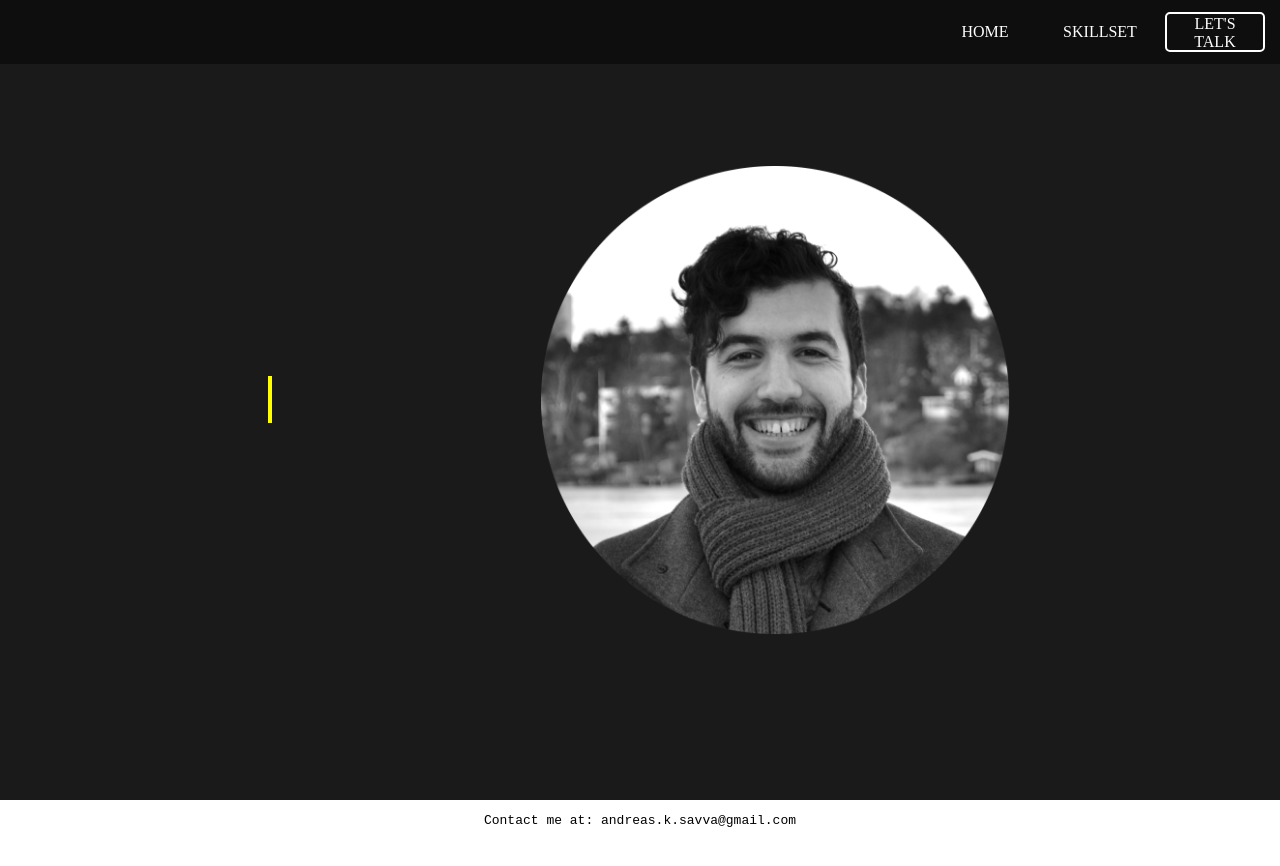
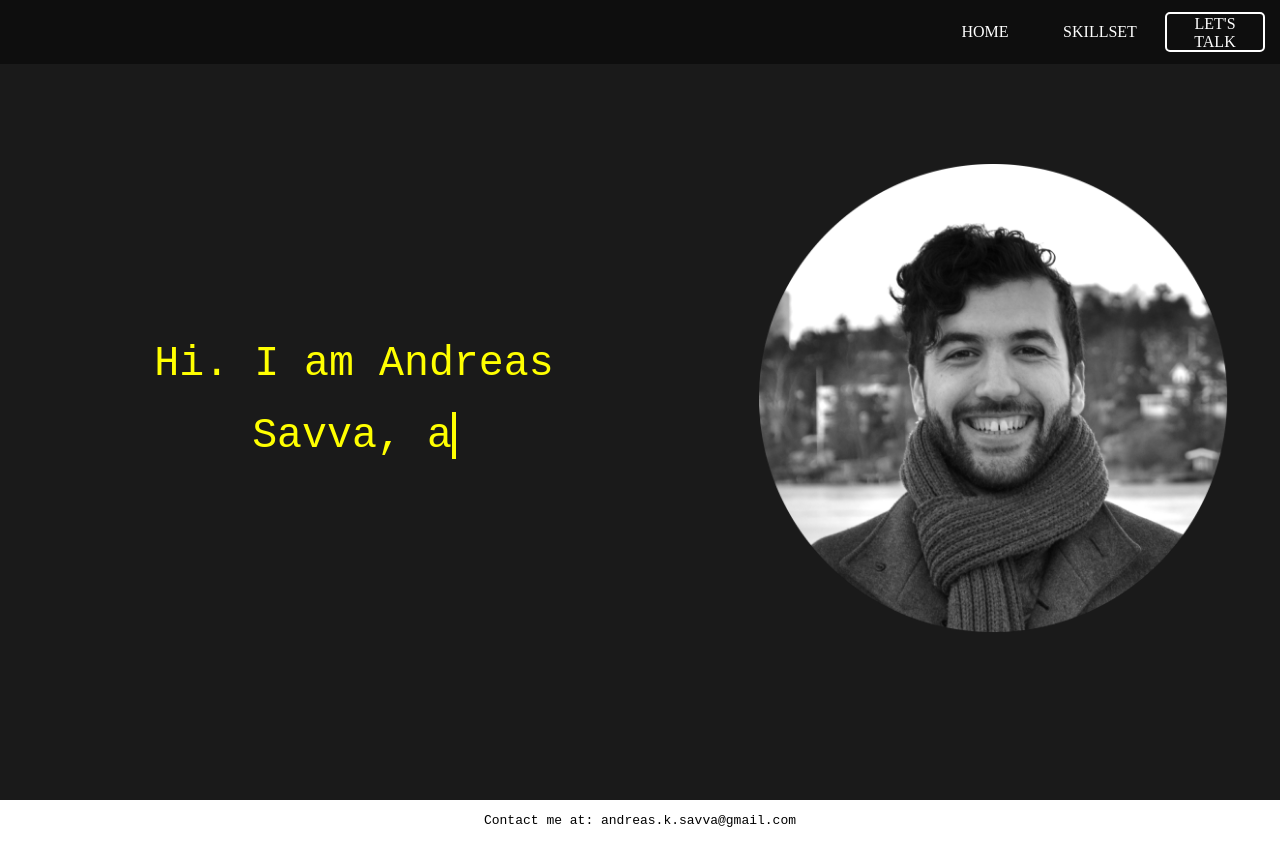
Before and after one commit to andreassavva/andreassavva-web, a React (Create React App) app: page / in a window 1280 px wide. Shown: the top 866 px of the page. Built offline with nearby package versions, Linux system fonts and the light colour scheme; a web font is replaced by a local one.

Commit message:
initial typer commit

```diff
--- a/src/components/Home/Home.css
+++ b/src/components/Home/Home.css
@@ -1,10 +1,19 @@
 .home {
   display: flex;
   flex-direction: row;
-  justify-content: space-evenly;
+  flex-grow: 0;
+  justify-content: space-between;
   align-items: center;
   background-color: #1a1a1a;
   height: 100vh;
+}
+
+.typer-container {
+  padding: 100px;
+}
+
+.image-container {
+  padding: 50px;
 }
 
 .headImage {
--- a/src/components/Home/Home.js
+++ b/src/components/Home/Home.js
@@ -6,9 +6,11 @@ import { Typer } from '../Typer/Typer';
 
 export const Home = () => (
   <div className="home">
-    <div>
+    <div className="typer-container">
       <Typer />
     </div>
-    <img className="headImage" src={HeadImg} alt="Profile" />
+    <div className="image-container">
+      <img className="headImage" src={HeadImg} alt="Profile" />
+    </div>
   </div>
 );
--- a/src/components/Typer/Typer.js
+++ b/src/components/Typer/Typer.js
@@ -3,7 +3,21 @@ import * as React from 'react';
 import './Typer.css';
 
 export const Typer = () => {
+  const finishedText = 'Hi. I am Andreas Savva, a Front-End developer.';
   const [text, setText] = React.useState('');
+  const [isErasing, setIsErasing] = React.useState(false);
+
+  React.useEffect(() => {
+    if (text !== finishedText && !isErasing) {
+      setTimeout(() => setText(`${text}${finishedText[text.length]}`), 200);
+    } else if (text === finishedText && !isErasing) {
+      setTimeout(() => setIsErasing(true), 3000);
+    } else if (text.length !== 0 && isErasing) {
+      setTimeout(() => setText(text.substring(0, text.length - 1)), 50);
+    } else if (text.length === 0 && isErasing) {
+      setTimeout(() => setIsErasing(false), 1000);
+    }
+  }, [text, isErasing]);
 
   return (
     <div className="container">
```
Also changed, not shown: 1 other file (tests, documents, lock files or other folders).
